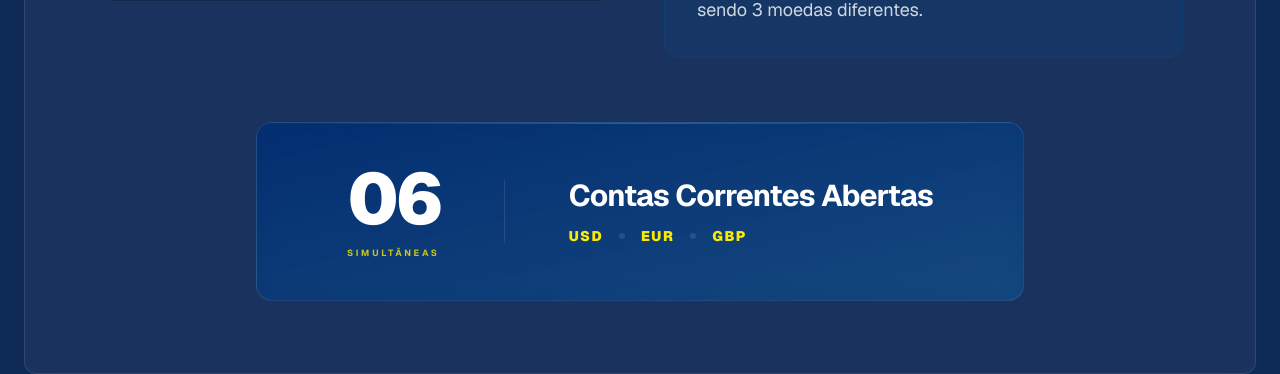
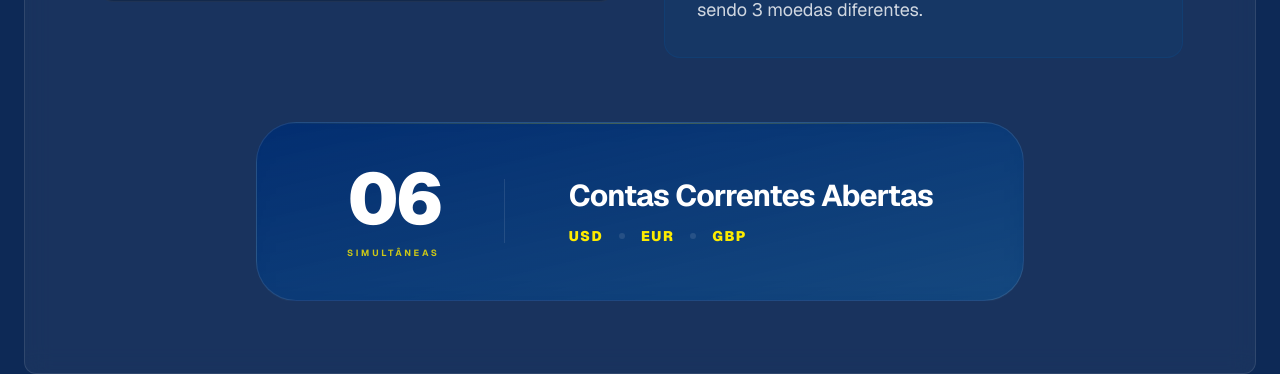
Before and after one commit to skintryker/bbny-presentation, a Next.js app: page / in a window 1280 px wide. Shown: the part 6160-6534 px from the top of the page. Built offline with nearby package versions, Linux system fonts and the light colour scheme.

Commit message:
design: make Case Study banner more rounded

```diff
--- a/src/components/CaseStudy.tsx
+++ b/src/components/CaseStudy.tsx
@@ -49,7 +49,7 @@ const CaseStudy = () => {
 
             {/* Final Result - Centered Premium Banner */}
             <div className="relative max-w-3xl mx-auto mt-8">
-              <div className="relative bg-gradient-to-br from-bb-blue-dark/90 to-bb-blue-light/40 backdrop-blur-md border border-white/10 p-10 rounded-2xl overflow-hidden group hover:border-bb-yellow/30 transition-all duration-700">
+              <div className="relative bg-gradient-to-br from-bb-blue-dark/90 to-bb-blue-light/40 backdrop-blur-md border border-white/10 p-10 rounded-[40px] overflow-hidden group hover:border-bb-yellow/30 transition-all duration-700">
                 {/* Subtle Inner Accent Line */}
                 <div className="absolute top-0 left-0 w-full h-px bg-gradient-to-r from-transparent via-bb-yellow/50 to-transparent opacity-50"></div>
 
```
Also changed, not shown: 1 other file (tests, documents, lock files or other folders).
